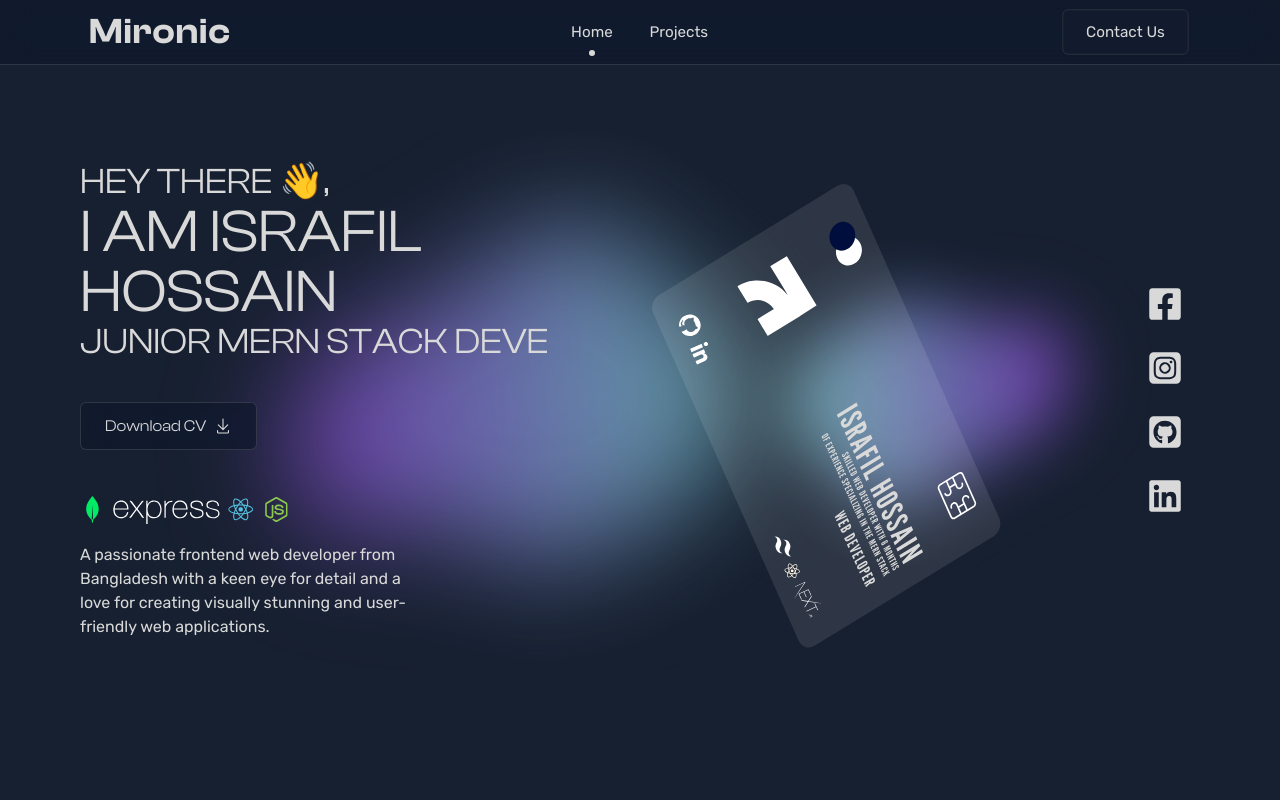
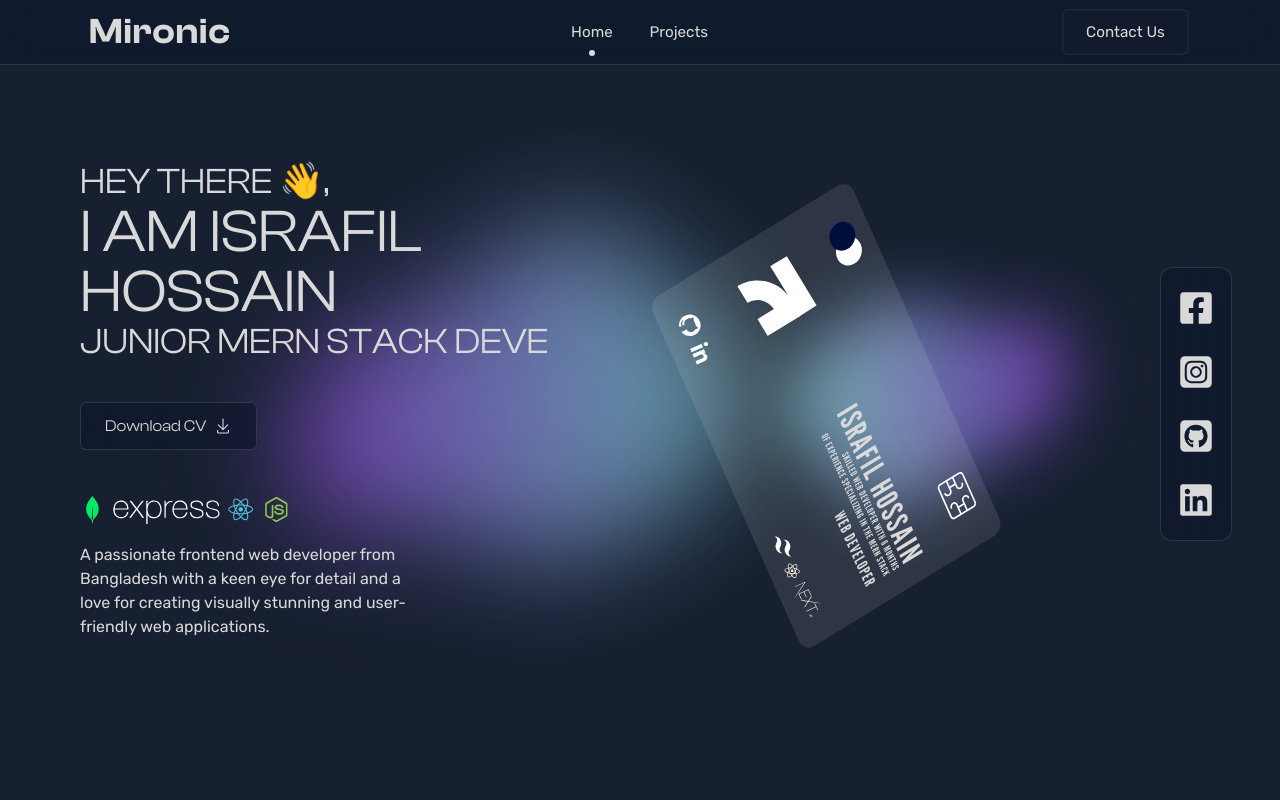
Before and after one commit to Israfil6580/my_portfolio, a Next.js app: page / in a window 1280 px wide. Shown: the top 800 px of the page. Built offline with nearby package versions, Linux system fonts and the light colour scheme.

Commit message:
make fixed on banner contact

```diff
--- a/src/app/globals.css
+++ b/src/app/globals.css
@@ -53,6 +53,7 @@ body {
   background-color: rgba(17, 25, 40, 0.75);
   border: 1px solid rgba(255, 255, 255, 0.125);
 }
+
 .W-glassmorphism {
   backdrop-filter: blur(16px) saturate(180%);
   -webkit-backdrop-filter: blur(16px) saturate(180%);
--- a/src/app/projects/page.jsx
+++ b/src/app/projects/page.jsx
@@ -47,7 +47,7 @@ const page = () => {
             />
             <div className="lg:text-5xl text-4xl text-primary font-clash flex flex-col lg:gap-y-4 gap-y-3">
               Netcomm
-              <h2 className="lg:text-4xl text-3xl">February, 2024</h2>
+              <h2 className="lg:text-4xl text-3xl">June, 2024</h2>
               <p className="lg:text-xl text-lg">
                 NetComm is a telecommunications equipment manufacturer known for
                 producing a range of networking devices, including modems,
--- a/src/components/homepage/Banner.jsx
+++ b/src/components/homepage/Banner.jsx
@@ -87,7 +87,7 @@ const Banner = () => {
             alt="Banner Card"
             priority
           />
-          <div className="flex flex-col gap-4">
+          <div className="flex md:flex-col flex-row gap-4 fixed z-50 glassmorphism py-4 rounded-xl md:bottom-auto  bottom-2 left-1/2 md:left-auto -translate-x-1/2 md:-translate-x-0 md:top-1/3 md:right-12 ">
             <a
               href="https://www.facebook.com/israfil6580/"
               target="_blank"
```
